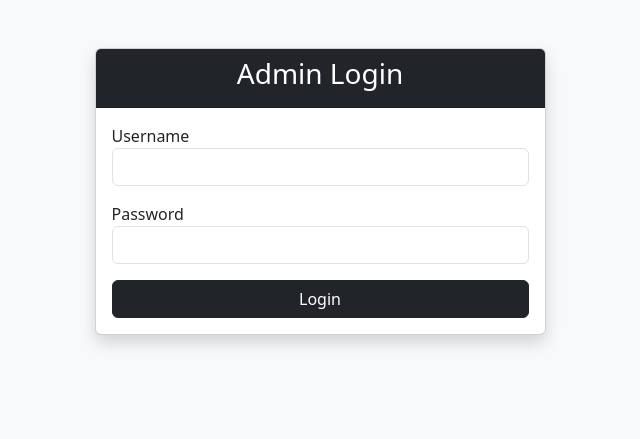
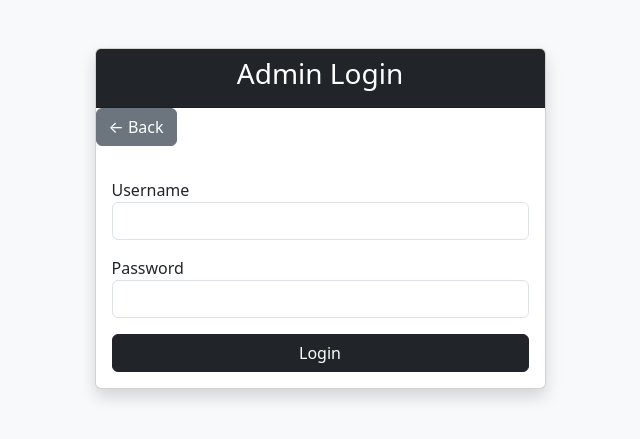
Before and after one commit to rishikasristu/food-redistribution-system, a Flask app: page /admin_login in a window 1280 px wide. Shown: the top 439 px of the page, without its empty margins (320-960 px from the left). Run offline with Flask 3, Linux system fonts and the light colour scheme; parts of the project's set-up code (start-up, migrations or seed data) failed here and were passed over.

Commit message:
login updation

```diff
--- a/templates/admin_login.html
+++ b/templates/admin_login.html
@@ -24,6 +24,16 @@
                     <h3>Admin Login</h3>
 
                 </div>
+                <div class="mb-3">
+
+                    <a href="/" class="btn btn-secondary">
+
+                        ← Back
+
+                    </a>
+
+                </div>
+
 
                 <div class="card-body">
 
```
Also changed, not shown: templates/volunteer_login.html (+10 -0 lines), templates/volunteer_register.html (+10 -0 lines).
